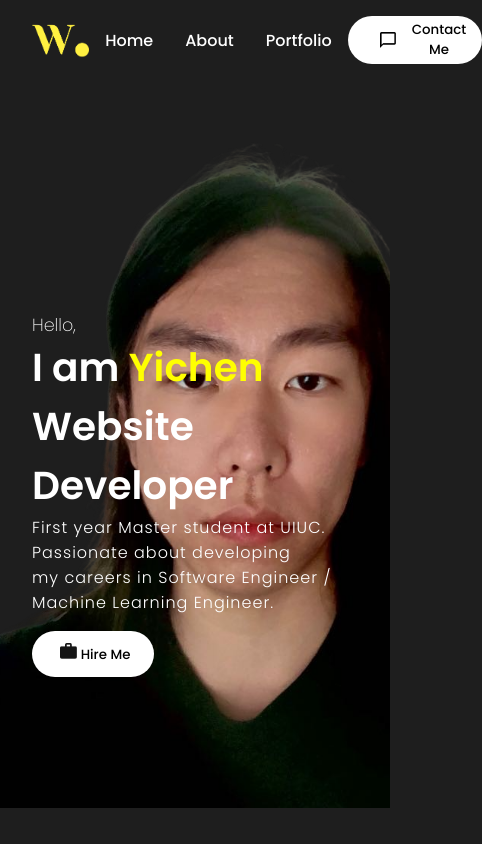
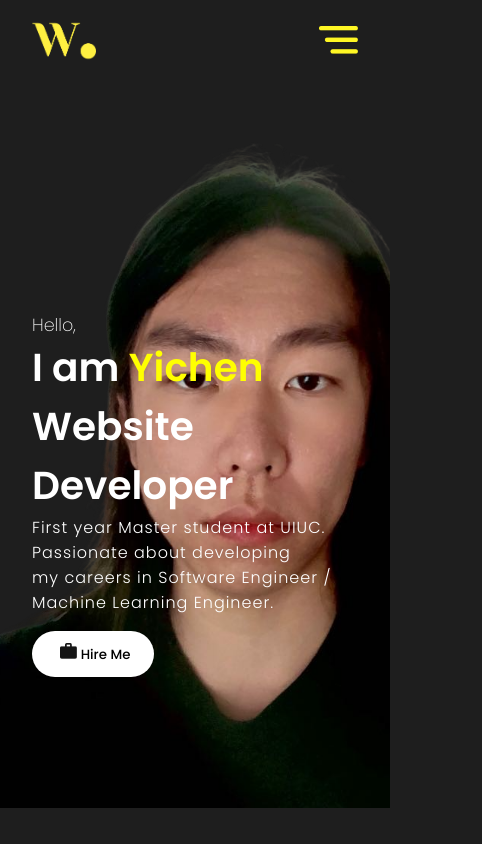
Before and after one commit to yhuang0701/portfolio, a React (Create React App) app: page / in a window 390 px wide. Shown: the top 844 px of the page, 482 px wide, since content can reach past the window. Built offline with nearby package versions, Linux system fonts and the light colour scheme.

Commit message:
Modified Navbar section to support mobile view

```diff
--- a/src/components/Navbar/navbar.css
+++ b/src/components/Navbar/navbar.css
@@ -47,3 +47,49 @@
   width: 1rem;
   margin: 1rem;
 }
+
+.active {
+  color: yellow;
+  padding-bottom: 0.5rem;
+  border-bottom: 3px solid yellow;
+}
+
+.navMenu {
+  position: absolute;
+  top: 4rem;
+  right: 2rem;
+  z-index: 2;
+  display: flex;
+  flex-direction: column;
+  padding: 0.5rem;
+  height: fit-content;
+  min-width: 15rem;
+  background: rgb(40, 40, 40);
+  border-radius: 1rem;
+}
+
+.listItem {
+  color: white;
+  padding: 0.5rem 3rem;
+  margin: 0.25rem;
+  background: rgb(30, 30, 30);
+}
+
+.mobMenu {
+  display: none;
+  object-fit: cover;
+  height: 1.8rem;
+}
+
+@media screen and (max-width: 720px) {
+  .mobMenu {
+    display: flex;
+  }
+  .desktopMenu {
+    display: none;
+  }
+
+  .desktopMenuBtn {
+    display: none;
+  }
+}
--- a/src/components/Navbar/navbar.js
+++ b/src/components/Navbar/navbar.js
@@ -2,22 +2,35 @@
 import logo from '../../assets/logo.png'
 import { Link } from 'react-scroll'
 import contactImg from '../../assets/contact.png'
+import menu from '../../assets/menu.png'
+import { useState } from 'react';
 
 const Navbar = () => {
+  const [showMenu, setShowMenu] = useState(false);
   return (
     <nav className="navbar">
       <img src={logo} alt="logo" className="logo" />
       <div className="desktopMenu">
-        <Link className='desktopMenuListItem'>Home</Link>
-        <Link className='desktopMenuListItem'>About</Link>
-        <Link className='desktopMenuListItem'>Portfolio</Link>
+        <Link activeClass="active" to="intro" spy={true} smooth={true} offset={-100} duration={500} className='desktopMenuListItem'>Home</Link>
+        <Link activeClass="active" to="skills" spy={true} smooth={true} offset={-100} duration={500} className='desktopMenuListItem'>Skills</Link>
+        <Link activeClass="active" to="works" spy={true} smooth={true} offset={-100} duration={500} className='desktopMenuListItem'>Portfolio</Link>
         {/* <Link className='desktopMenuListItem'>Clients</Link> */}
       </div>
-      <button className="desktopMenuBtn">
+      <button className="desktopMenuBtn" onClick={() => {
+        document.getElementById('contact').scrollIntoView({ behavior: 'smooth' });
+      }}>
         <img src={contactImg} alt="contact img"
           className="desktopMenuImg" />Contact Me
       </button>
-    </nav>
+
+      <img src={menu} alt="Mobile Menu" className="mobMenu" onClick={() => setShowMenu(!showMenu)} />
+      <div className="navMenu" style={{ display: showMenu ? "flex" : "none" }}>
+        <Link activeClass="active" to="intro" spy={true} smooth={true} offset={-100} duration={500} className='listItem' onClick={() => setShowMenu(false)}>Home</Link>
+        <Link activeClass="active" to="skills" spy={true} smooth={true} offset={-100} duration={500} className='listItem' onClick={() => setShowMenu(false)}>Skills</Link>
+        <Link activeClass="active" to="works" spy={true} smooth={true} offset={-100} duration={500} className='listItem' onClick={() => setShowMenu(false)}>Portfolio</Link>
+        <Link activeClass="active" to="contact" spy={true} smooth={true} offset={-100} duration={500} className='listItem' onClick={() => setShowMenu(false)}>Contact</Link>
+      </div>
+    </nav >
   )
 }
 export default Navbar;
```
